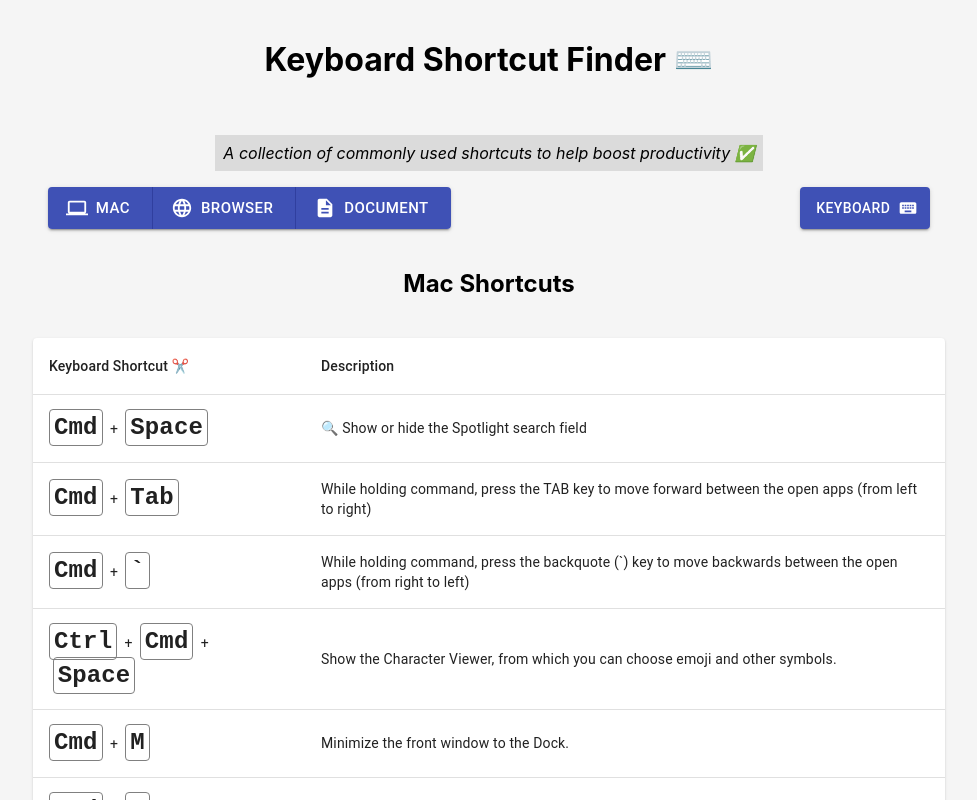
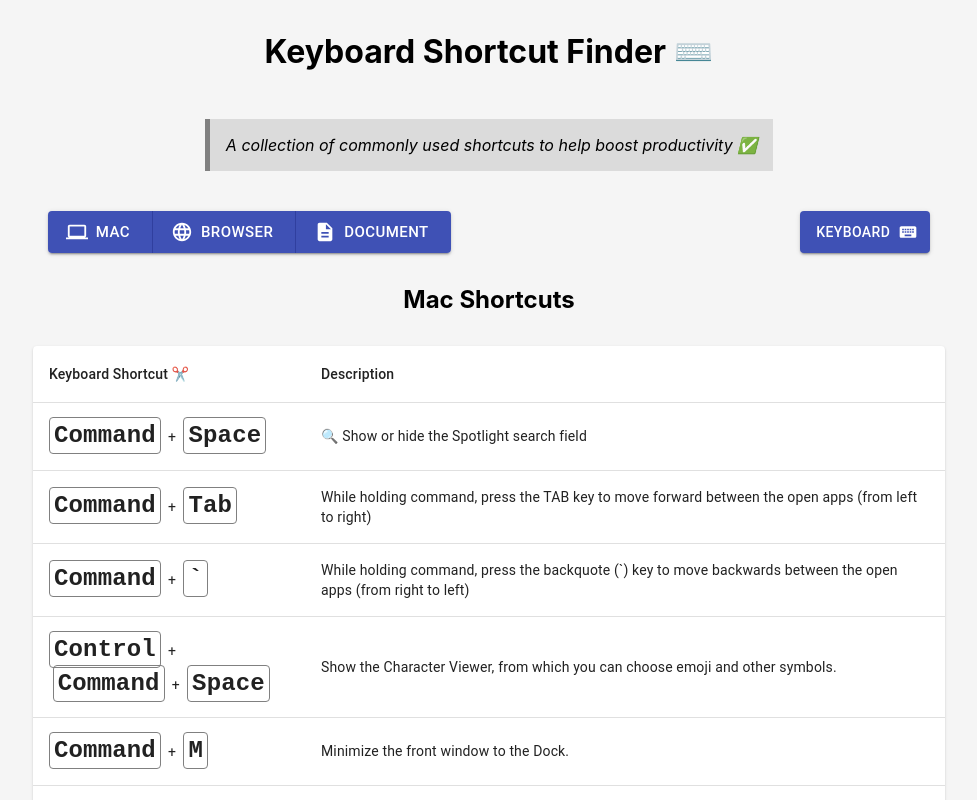
Before and after one commit to Cool-Runningz/keyboard-shortcut-search, a React (Create React App) app: page / in a window 1280 px wide. Both pictures are taken after a click on the button "TABLE". Shown: the top 800 px of the page, without its empty margins (151-1128 px from the left). Built offline with nearby package versions, Linux system fonts and the light colour scheme.

Commit message:
Refactor incremental search logic and other code cleanup

```diff
--- a/src/App.css
+++ b/src/App.css
@@ -6,7 +6,7 @@ body {
 
 h1,
 h2 {
-  margin: 2.5rem 0;
+  margin: 2rem 0;
   text-align: center;
 }
 
@@ -15,7 +15,6 @@ h2 {
   display: flex;
   flex-direction: column;
   align-items: center;
-  justify-content: center;
 }
 
 .options-container {
@@ -69,14 +68,13 @@ h2 {
   border-bottom: 5px groove;
 }
 
-/*TODO: Make this look like a quoteblock */
 .sub-description {
   text-align: center;
   font-style: italic;
-  padding: 0.5rem;
   background-color: #80808038;
-  /* display: inline-block; */
-  /* width: fit-content;*/
+  border-left: 5px solid grey;
+  padding: 1rem;
+  margin-bottom: 2.5rem;
 }
 
 .shortcut-description {
@@ -84,3 +82,9 @@ h2 {
   padding: 2rem;
   border-radius: 0.5rem;
 }
+
+.no-results {
+  text-align: center;
+  margin-top: 5rem;
+  font-size: 2rem;
+}
--- a/src/App.js
+++ b/src/App.js
@@ -2,6 +2,8 @@ import React, { useState } from "react";
 
 import "./App.css";
 import { Container } from "@material-ui/core";
+
+import { shortcutsData } from "./helpers/shortcuts";
 
 //Components
 import OptionBar from "./components/OptionBar";
@@ -28,7 +30,7 @@ function App() {
         {view === "keyboard" ? (
           <KeyboardView category={category} />
         ) : (
-          <TableView category={category} />
+          <TableView category={category} data={shortcutsData} />
         )}
       </Container>
     </div>
--- a/src/components/OptionBar.js
+++ b/src/components/OptionBar.js
@@ -10,12 +10,6 @@ import DescriptionIcon from "@material-ui/icons/Description";
 import KeyboardIcon from "@material-ui/icons/Keyboard";
 
 const OptionBar = (props) => {
-  const handleViewChange = () => {
-    props.onViewChange((prevState) => {
-      return prevState === "keyboard" ? "list" : "keyboard";
-    });
-  };
-
   return (
     <div className="options-container">
       <ButtonGroup
@@ -56,7 +50,11 @@ const OptionBar = (props) => {
         endIcon={
           props.currentView === "keyboard" ? <TocIcon /> : <KeyboardIcon />
         }
-        onClick={handleViewChange}
+        onClick={() =>
+          props.onViewChange(
+            props.currentView === "keyboard" ? "list" : "keyboard"
+          )
+        }
       >
         {props.currentView === "keyboard" ? (
           <span>Table</span>
--- a/src/helpers/shortcuts.js
+++ b/src/helpers/shortcuts.js
@@ -14,286 +14,286 @@ export const KEYMAPS = {
   Meta: "Command",
   " ": "Space",
   Alt: "Option"
-}
+};
 
 export const shortcutsData = [
   {
-    keys: ["Cmd", "Space"],
+    hotkeys: ["Command", "Space"],
     description: "🔍 Show or hide the Spotlight search field",
     category: "Mac"
   },
   {
-    keys: ["Cmd", "Tab"],
+    hotkeys: ["Command", "Tab"],
     description:
       "While holding command, press the TAB key to move forward between the open apps (from left to right)",
     category: "Mac"
   },
   {
-    keys: ["Cmd", "`"],
+    hotkeys: ["Command", "`"],
     description:
       "While holding command, press the backquote (`) key to move backwards between the open apps (from right to left)",
     category: "Mac"
   },
   {
-    keys: ["Ctrl", "Cmd", "Space"],
+    hotkeys: ["Control", "Command", "Space"],
     description:
       "Show the Character Viewer, from which you can choose emoji and other symbols.",
     category: "Mac"
   },
   {
-    keys: ["Cmd", "M"],
+    hotkeys: ["Command", "M"],
     description: "Minimize the front window to the Dock.",
     category: "Mac"
   },
   {
-    keys: ["Cmd", ","],
+    hotkeys: ["Command", ","],
     description: "Open preferences for the front app.",
     category: "Mac"
   },
   {
-    keys: ["Option", "Cmd", "D"],
+    hotkeys: ["Option", "Command", "D"],
     description: "Show or hide the Dock.",
     category: "Mac"
   },
   {
-    keys: ["Cmd", "Shift", "3"],
+    hotkeys: ["Command", "Shift", "3"],
     description: "📸 Take a screenshot of your whole screen.",
     category: "Mac"
   },
   {
-    keys: ["Cmd", "Shift", "4"],
+    hotkeys: ["Command", "Shift", "4"],
     description:
       "📸 Take a screenshot of a portion of your screen. This command presents a crosshair icon and from there you can drag to select the portion of the screen you want to capture",
     category: "Mac"
   },
   {
-    keys: ["Cmd", "Shift", "5"],
+    hotkeys: ["Command", "Shift", "5"],
     description:
       "📸 Provides a slew of screen capture options like recording a selected portion of the screen and selecting the location you would like your screen capture to be saved to.",
     category: "Mac"
   },
   {
-    keys: ["Shift", "Cmd", "D"],
+    hotkeys: ["Shift", "Command", "D"],
     description: "In Finder window → Open the desktop folder",
     category: "Mac"
   },
   {
-    keys: ["Shift", "Cmd", "I"],
+    hotkeys: ["Shift", "Command", "I"],
     description: "In Finder window → Open the iCloud Drive",
     category: "Mac"
   },
   {
-    keys: ["Option", "Cmd", "L"],
+    hotkeys: ["Option", "Command", "L"],
     description: "In Finder window → Open the Downloads folder.",
     category: "Mac"
   },
   {
-    keys: ["Shift", "Cmd", "N"],
+    hotkeys: ["Shift", "Command", "N"],
     description: "In Finder window → Create a new folder.",
     category: "Mac"
   },
   {
-    keys: ["Ctrl", "Cmd", "Q"],
+    hotkeys: ["Control", "Command", "Q"],
     description: "🔒 Immediately lock your screen.",
     category: "Mac"
   },
   {
-    keys: ["Cmd", "N"],
+    hotkeys: ["Command", "N"],
     description: "Opens a new browser window.",
     category: "Browser"
   },
   {
-    keys: ["Cmd", "Shift", "N"],
+    hotkeys: ["Command", "Shift", "N"],
     description: "Opens a new tab in Incognito mode.",
     category: "Browser"
   },
   {
-    keys: ["Cmd", "L"],
+    hotkeys: ["Command", "L"],
     description: "Shifts focus to the address bar.",
     category: "Browser"
   },
   {
-    keys: ["Cmd", "W"],
+    hotkeys: ["Command", "W"],
     description: "Close the current tab or pop-up.",
     category: "Browser"
   },
   {
-    keys: ["Cmd", "T"],
+    hotkeys: ["Command", "T"],
     description: "Open a new tab, and jump to it",
     category: "Browser"
   },
   {
-    keys: ["Cmd", "9"],
+    hotkeys: ["Command", "9"],
     description: "Jump to the last tab",
     category: "Browser"
   },
   {
-    keys: ["F12"],
+    hotkeys: ["F12"],
     description: "Open Developer Tools",
     category: "Browser"
   },
   {
-    keys: ["Cmd", "F"],
+    hotkeys: ["Command", "F"],
     description: "Open the Find Bar to search the current page.",
     category: "Browser"
   },
   {
-    keys: ["Cmd", "+"],
+    hotkeys: ["Command", "+"],
     description: "Make everything on the page bigger (Zoom in).",
     category: "Browser"
   },
   {
-    keys: ["Cmd", "-"],
+    hotkeys: ["Command", "-"],
     description: "Make everything on the page smaller (Zoom out).",
     category: "Browser"
   },
   {
-    keys: ["Cmd", "0"],
+    hotkeys: ["Command", "0"],
     description: "Reset page zoom level.",
     category: "Browser"
   },
   {
-    keys: ["Cmd", "`"],
+    hotkeys: ["Command", "`"],
     description:
       "Switches you between windows (if you have multiple browser windows open)",
     category: "Browser"
   },
   {
-    keys: ["Ctrl", "Tab"],
+    hotkeys: ["Control", "Tab"],
     description: "Move forward to the next tab (to the right)",
     category: "Browser"
   },
   {
-    keys: ["Ctrl", "Shift", "Tab"],
+    hotkeys: ["Control", "Shift", "Tab"],
     description: "Move backward to the previous tab (to the left)",
     category: "Browser"
   },
   {
-    keys: ["Cmd", "Z"],
+    hotkeys: ["Command", "Z"],
     description: "Undo the previous command.",
     category: "Document"
   },
   {
-    keys: ["Cmd", "Shift", "Z"],
+    hotkeys: ["Command", "Shift", "Z"],
     description: "Redo the previous command.",
     category: "Document"
   },
   {
-    keys: ["Cmd", "C"],
+    hotkeys: ["Command", "C"],
     description:
       "Copy the selected item to the Clipboard. This also works for files in the Finder.",
     category: "Document"
   },
   {
-    keys: ["Cmd", "A"],
+    hotkeys: ["Command", "A"],
     description: "Select all items.",
     category: "Document"
   },
   {
-    keys: ["Cmd", "V"],
+    hotkeys: ["Command", "V"],
     description:
       "Paste the contents of the Clipboard into the current document or app. This also works for files in the Finder.",
     category: "Document"
   },
   {
-    keys: ["Cmd", "F"],
+    hotkeys: ["Command", "F"],
     description: "Find items in a document or open a Find window.",
     category: "Document"
   },
   {
-    keys: ["Cmd", "S"],
+    hotkeys: ["Command", "S"],
     description: "Save the current document.",
     category: "Document"
   },
   {
-    keys: ["Cmd", "B"],
+    hotkeys: ["Command", "B"],
     description: "Make the selected text bold, or turn bold on or off",
     category: "Document"
   },
   {
-    keys: ["Cmd", "I"],
+    hotkeys: ["Command", "I"],
     description: "Italicize the selected text, or turn italics on or off.",
     category: "Document"
   },
   {
-    keys: ["Cmd", "K"],
+    hotkeys: ["Command", "K"],
     description: "Create a hyperlink.",
     category: "Document"
   },
   {
-    keys: ["Cmd", "U"],
+    hotkeys: ["Command", "U"],
     description: "Underline the selected text, or turn underlining on or off.",
     category: "Document"
   },
   {
-    keys: ["Cmd", "ArrowUp"],
+    hotkeys: ["Command", "ArrowUp"],
     description: "Move the insertion point to the beginning of the document.",
     category: "Document"
   },
   {
-    keys: ["Cmd", "ArrowDown"],
+    hotkeys: ["Command", "ArrowDown"],
     description: "Move the insertion point to the end of the document.",
     category: "Document"
   },
   {
-    keys: ["Cmd", "ArrowLeft"],
+    hotkeys: ["Command", "ArrowLeft"],
     description:
       "Move the insertion point to the beginning of the current line.",
     category: "Document"
   },
   {
-    keys: ["Cmd", "ArrowRight"],
+    hotkeys: ["Command", "ArrowRight"],
     description: "Move the insertion point to the end of the current line.",
     category: "Document"
   },
   {
-    keys: ["Option", "ArrowLeft"],
+    hotkeys: ["Option", "ArrowLeft"],
     description:
       "Move the insertion point to the beginning of the previous word.",
     category: "Document"
   },
   {
-    keys: ["Option", "ArrowRight"],
+    hotkeys: ["Option", "ArrowRight"],
     description: "Move the insertion point to the end of the next word.",
     category: "Document"
   },
   {
-    keys: ["Shift", "Cmd", "ArrowUp"],
+    hotkeys: ["Shift", "Command", "ArrowUp"],
     description:
       "Select the text between the insertion point and the beginning of the document.",
     category: "Document"
   },
   {
-    keys: ["Shift", "Cmd", "ArrowDown"],
+    hotkeys: ["Shift", "Command", "ArrowDown"],
     description:
       "Select the text between the insertion point and the end of the document.",
     category: "Document"
   },
   {
-    keys: ["Shift", "Cmd", "ArrowLeft"],
+    hotkeys: ["Shift", "Command", "ArrowLeft"],
     description:
       "Select the text between the insertion point and the beginning of the current line.",
     category: "Document"
   },
   {
-    keys: ["Shift", "Cmd", "ArrowRight"],
+    hotkeys: ["Shift", "Command", "ArrowRight"],
     description:
       "Select the text between the insertion point and the end of the current line.",
     category: "Document"
   },
   {
-    keys: ["Option", "Shift", "Cmd", "V"],
+    hotkeys: ["Option", "Shift", "Command", "V"],
     description:
       "Paste and Match Style: Apply the style of the surrounding content to the item pasted within that content.",
     category: "Document"
   },
   {
-    keys: ["Option", "Delete"],
+    hotkeys: ["Option", "Delete"],
     description: "Delete the word to the left of the insertion point.",
     category: "Document"
   },
   {
-    keys: ["Ctrl", "D"],
+    hotkeys: ["Control", "D"],
     description:
       "Delete the character to the right of the insertion point. (Forward Delete)",
     category: "Document"
```
Also changed, not shown: src/components/KeyboardView.js (+94 -21 lines), src/components/TableView.js (+8 -9 lines).
